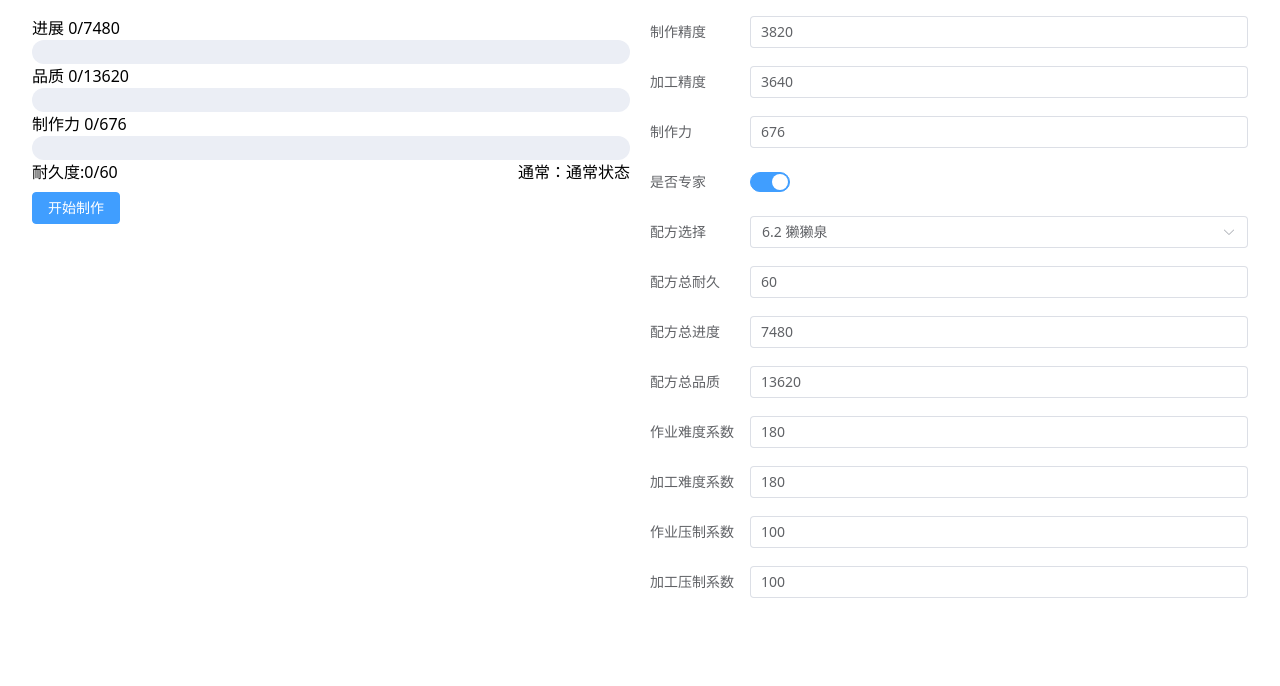
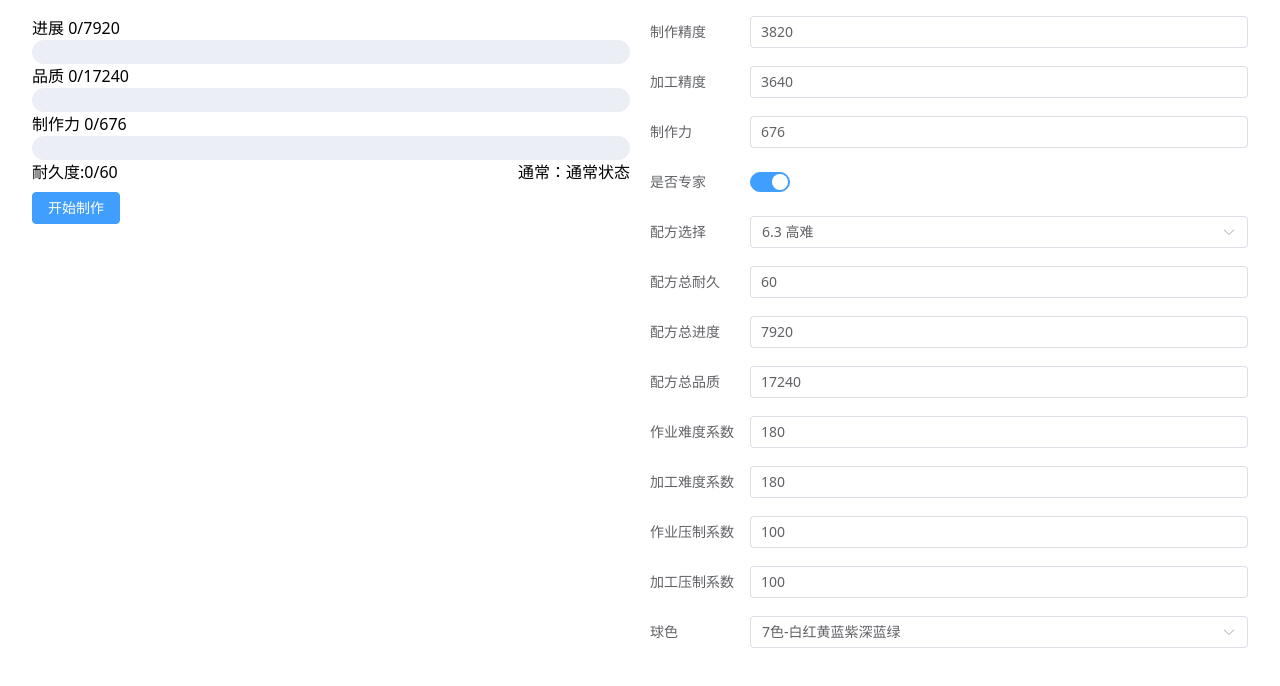
Before and after one commit to SaltFish-X/ffxiv-fco, a Vue app: page / in a window 1280 px wide. Shown: the top 686 px of the page. Built offline with nearby package versions, Linux system fonts and the light colour scheme.

Commit message:
add statusMode

```diff
--- a/src/components/Setting.vue
+++ b/src/components/Setting.vue
@@ -56,6 +56,16 @@
         <el-form-item label="加工压制系数">
           <el-input v-model="form.QualityModifier" />
         </el-form-item>
+        <el-form-item label="球色">
+          <el-select v-model="form.statusMode">
+            <el-option
+              v-for="item in ballOption"
+              :key="item.value"
+              :label="item.label"
+              :value="item.value"
+            />
+          </el-select>
+        </el-form-item>
       </el-form>
     </div>
   </div>
@@ -69,7 +79,7 @@ import { useStatusStore } from "@/stores/status";
 const progressStore = useProgressStore();
 const statusStore = useStatusStore();
 
-const recipe = ref(1);
+const recipe = ref(2);
 const recipeOption = ref([
   {
     label: "自定义",
@@ -81,6 +91,7 @@ const recipeOption = ref([
     QualityDivider: 100,
     ProgressModifier: 100,
     QualityModifier: 100,
+    statusMode: 0,
   },
   {
     label: "6.2 獭獭泉",
@@ -92,6 +103,19 @@ const recipeOption = ref([
     QualityDivider: 180,
     ProgressModifier: 100,
     QualityModifier: 100,
+    statusMode: 435,
+  },
+  {
+    label: "6.3 高难",
+    value: 2,
+    TotalDurability: 60,
+    TotalProgress: 7920,
+    TotalQuality: 17240,
+    ProgressDivider: 180,
+    QualityDivider: 180,
+    ProgressModifier: 100,
+    QualityModifier: 100,
+    statusMode: 499,
   },
 ]);
 
@@ -107,7 +131,16 @@ const form = reactive({
   ProgressModifier: 100,
   QualityModifier: 100,
   Mode: 2,
+  statusMode: 435,
 });
+
+const ballOption = reactive([
+  // { label: "4色-白红彩黑", value: 15 },
+  { label: "5色-白红黄蓝绿", value: 115 },
+  { label: "6色-白红黄蓝紫深蓝囗（无绿", value: 435 },
+  { label: "6色-白红囗蓝紫深蓝绿（无黄", value: 483 },
+  { label: "7色-白红黄蓝紫深蓝绿", value: 499 },
+]);
 
 onMounted(() => {
   const LocalForm = getLocalForm();
@@ -129,6 +162,7 @@ const handleChage = (value: number) => {
     form.QualityDivider = find.QualityDivider;
     form.ProgressModifier = find.ProgressModifier;
     form.QualityModifier = find.QualityModifier;
+    form.statusMode = find.statusMode;
 
     statusStore.setSetting(form);
   }
--- a/src/interface/api.ts
+++ b/src/interface/api.ts
@@ -30,6 +30,8 @@ export interface initApiView {
   QualityModifier: number;
   // 模式
   Mode: number;
+  // 球色参数
+  statusMode: number;
 }
 
 export interface statusApiView {
```
